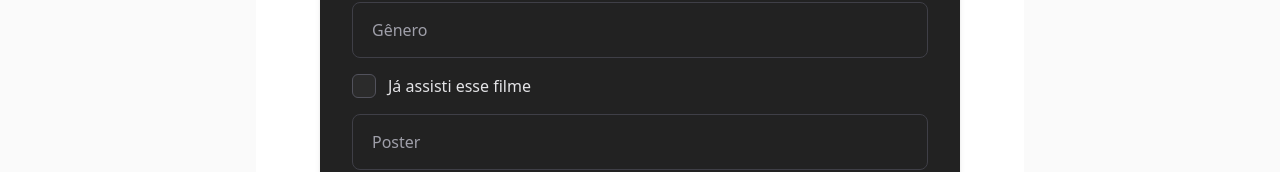
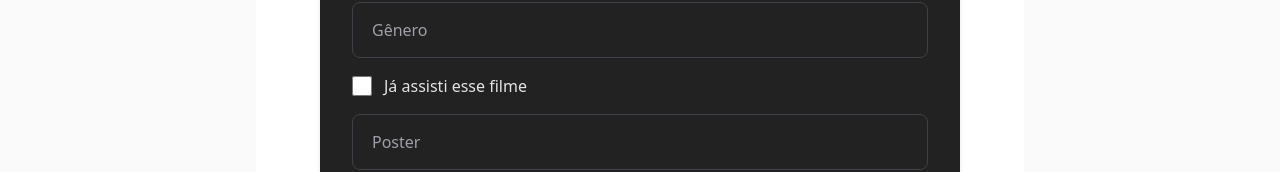
Before and after one commit to marcospedroweb/teste-tecnico-cejam, a Next.js app in the folder frontend/: page /movies/new in a window 1280 px wide. Shown: the part 462-634 px from the top of the page. Built offline with nearby package versions, Linux system fonts and the light colour scheme; no server answers.

Commit message:
refactor: update css checkbox

```diff
--- a/frontend/src/components/ui/Checkbox.tsx
+++ b/frontend/src/components/ui/Checkbox.tsx
@@ -4,7 +4,7 @@ import { forwardRef, InputHTMLAttributes } from 'react';
 import { FaCheck } from 'react-icons/fa';
 
 interface CheckboxProps extends InputHTMLAttributes<HTMLInputElement> {
-  label: string;
+  label?: string;
 }
 
 export const Checkbox = forwardRef<HTMLInputElement, CheckboxProps>(
@@ -12,39 +12,26 @@ export const Checkbox = forwardRef<HTMLInputElement, CheckboxProps>(
     return (
       <label
         htmlFor={id}
-        className="flex items-center gap-3 cursor-pointer select-none"
+        className="flex cursor-pointer items-center gap-3 select-none"
       >
         <input
           ref={ref}
           id={id}
           type="checkbox"
-          className="peer hidden"
+          className={`
+            h-5 w-5
+            cursor-pointer
+            rounded
+            border-zinc-600
+            bg-[#2b2b2b]
+            accent-[#e5234b]
+            focus:ring-2
+            focus:ring-[#e5234b]
+            focus:ring-offset-2
+            focus:ring-offset-[#222222]
+          `}
           {...props}
         />
-
-        <div
-          className="
-            flex
-            h-6
-            w-6
-            items-center
-            justify-center
-            rounded-md
-            border
-            border-zinc-600
-            bg-[#2b2b2b]
-            transition-all
-            duration-200
-
-            peer-checked:border-[#e5234b]
-            peer-checked:bg-[#e5234b]
-          "
-        >
-          <FaCheck
-            size={12}
-            className="scale-0 text-white transition-transform peer-checked:scale-100"
-          />
-        </div>
 
         <span className="text-zinc-200">{label}</span>
       </label>
```
